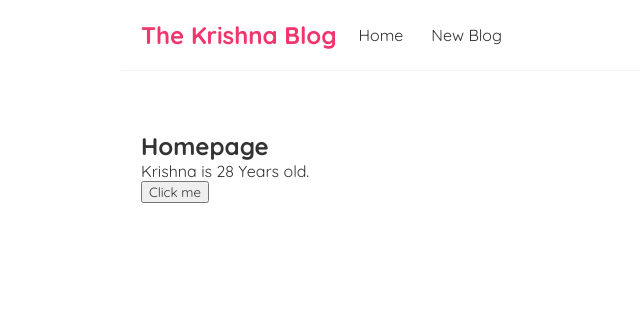
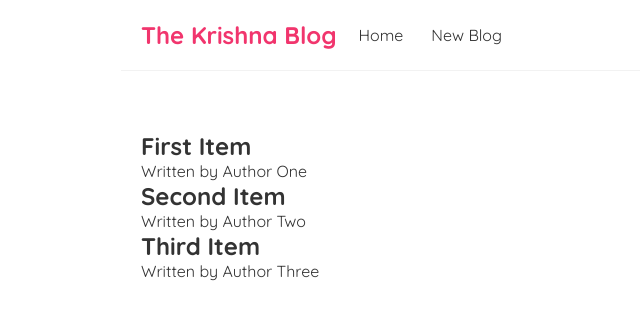
Before and after one commit to NaranSapkota/narayan-blog, a React (Create React App) app: page / in a window 1280 px wide. Shown: the top 320 px of the page, without its empty margins (199-839 px from the left). Built offline with nearby package versions, Linux system fonts and the light colour scheme.

Commit message:
Outputting List

```diff
--- a/src/Home.js
+++ b/src/Home.js
@@ -1,21 +1,42 @@
 import {useState} from 'react';
 
 const Home = () => {
+    const[blogs,setBlog]=useState(
+        [
 
-    const[name,setName]=useState('Krishna');
-    const[age,setAge]=useState(28);
 
-    const handleClick=() =>{
-       setName("Radha");
-       setAge("30");
-    }
-
+            {
+                title: "First Item",
+                body: "This is the body of the first item.",
+                author: "Author One",
+                id: 1,
+              },
+              {
+                title: "Second Item",
+                body: "This is the body of the second item.",
+                author: "Author Two",
+                id: 2,
+              },
+              {
+                title: "Third Item",
+                body: "This is the body of the third item.",
+                author: "Author Three",
+                id: 3,
+              }
+        ]
+    );
 
     return (
         <div className="home">
-            <h2>Homepage</h2>
-            <p>{name} is {age} Years old.</p>
-            <button onClick={handleClick}>Click me</button>
+          {
+            blogs.map((blog)=>(
+                <div className="blog=preview" key={blog.id}>
+                    <h2>{blog.title}</h2>
+                    <p>Written by {blog.author}</p>
+                </div>
+            ))
+          }
+
         </div>
      );
 }
```
